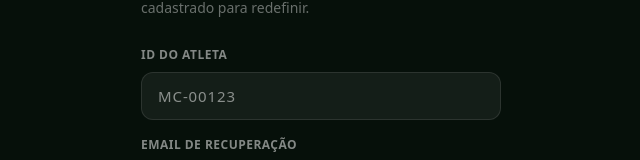
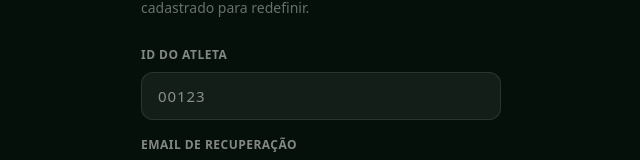
Before and after one commit to wrdiretoria/scoutbase, a Next.js app: page /atleta/recuperar-senha in a window 1280 px wide. Shown: the part 314-474 px from the top of the page, without its empty margins (319-959 px from the left). Built offline with nearby package versions, Linux system fonts and the light colour scheme.

Commit message:
fix: remove MC- prefix from recuperar-senha placeholder

```diff
--- a/src/app/atleta/recuperar-senha/page.tsx
+++ b/src/app/atleta/recuperar-senha/page.tsx
@@ -122,7 +122,7 @@ export default function RecuperarSenhaPage() {
                 <input
                   type="text" required value={athleteId}
                   onChange={e => setAthleteId(e.target.value.toUpperCase())}
-                  placeholder="MC-00123"
+                  placeholder="00123"
                   style={{ ...inputStyle, textTransform: 'uppercase', letterSpacing: '0.06em' }}
                 />
               </div>
```
